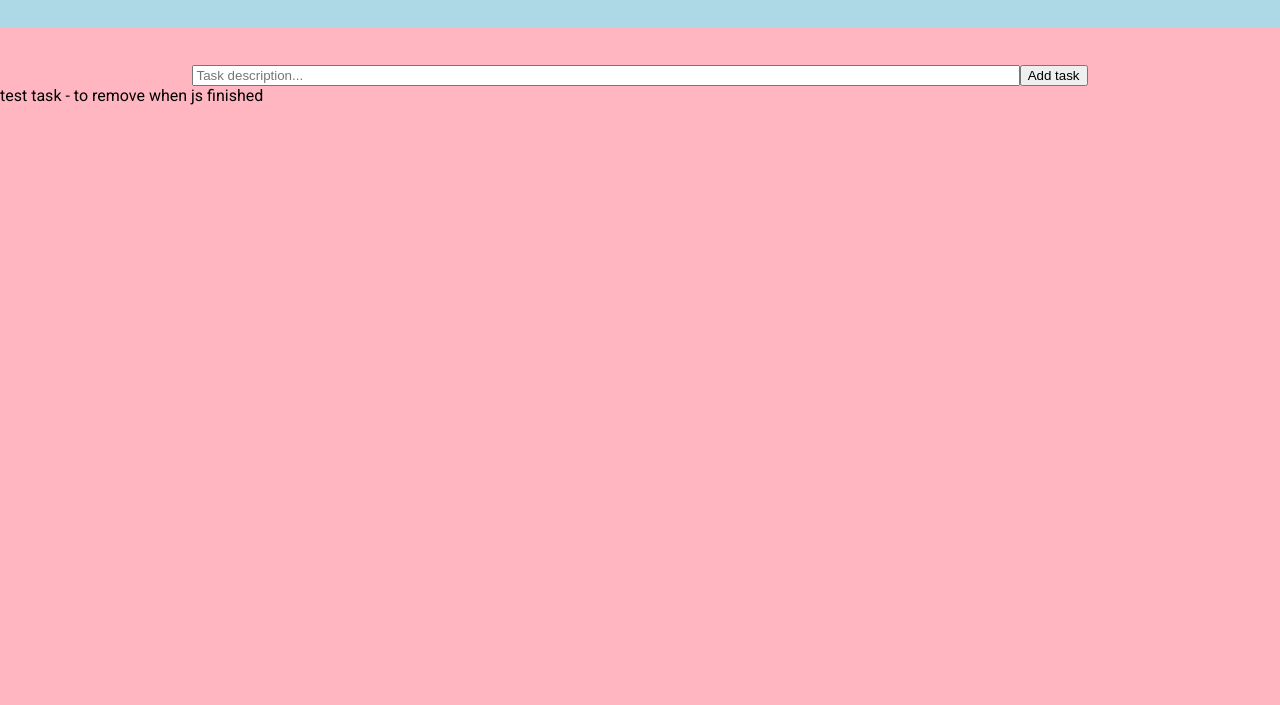
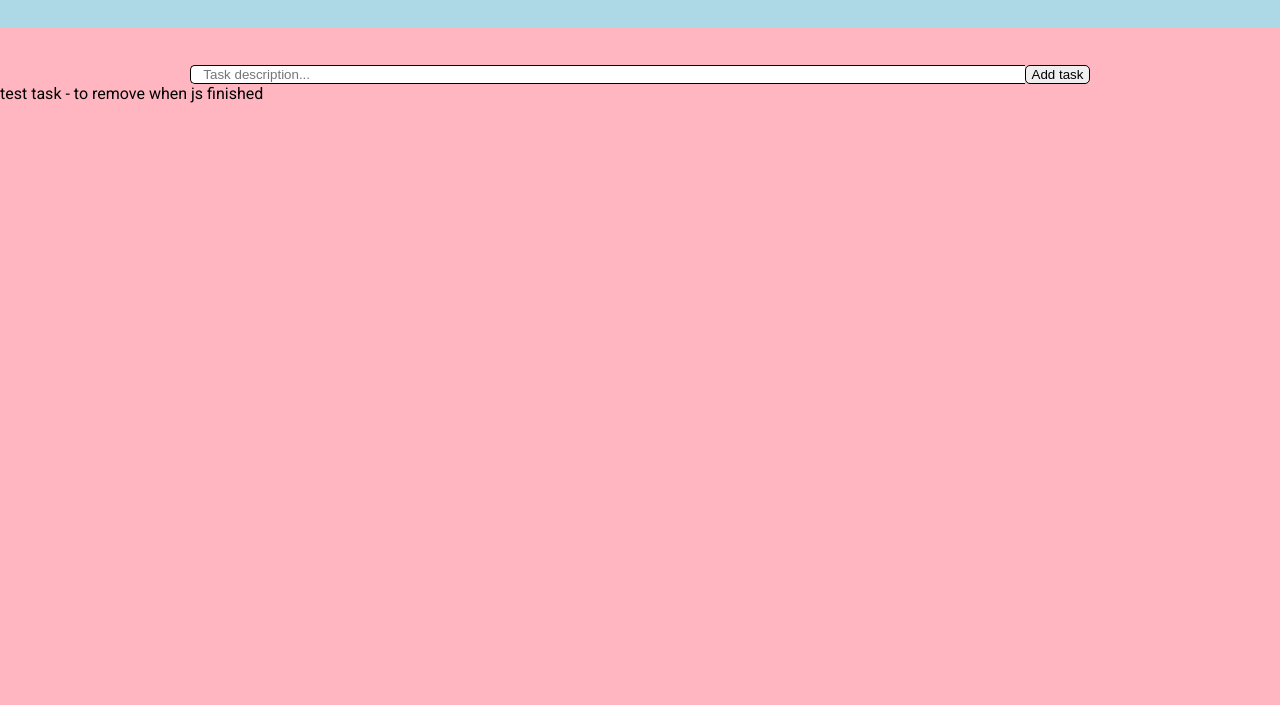
Before and after one commit to aliravn/CF-Valeria-CodeReview-06, a plain HTML site: page index.html in a window 1280 px wide. Shown: the part 165-870 px from the top of the page. Drawn offline with nearby package versions, Linux system fonts and the light colour scheme.

Commit message:
apply style to input field

```diff
--- a/css/style.sass
+++ b/css/style.sass
@@ -39,6 +39,14 @@ main
 
 #input
 	width: 80%
+	border: 1px solid black
+	border-right: none
+	border-radius: 5px 0 0 5px
+	padding-left: 1vw
+
+#button
+	border: 1px solid black
+	border-radius: 5px
 
 #list
 	list-style: none
```
Also changed, not shown: css/style.css, 1 other file.
